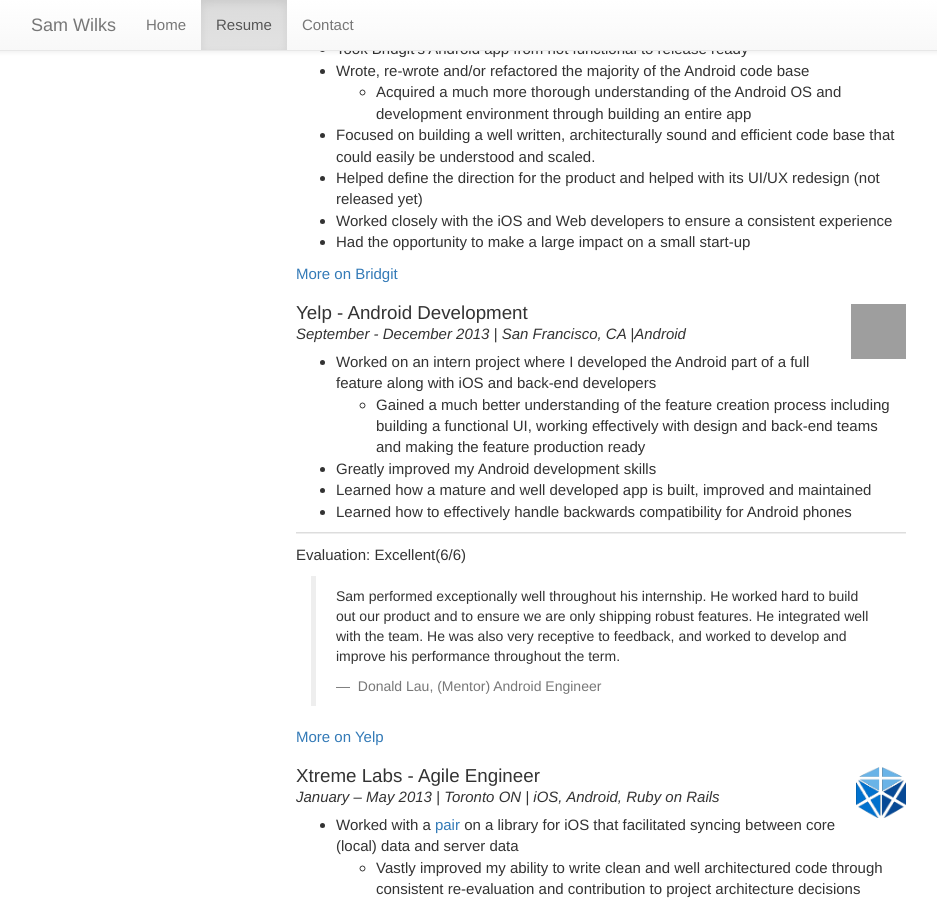
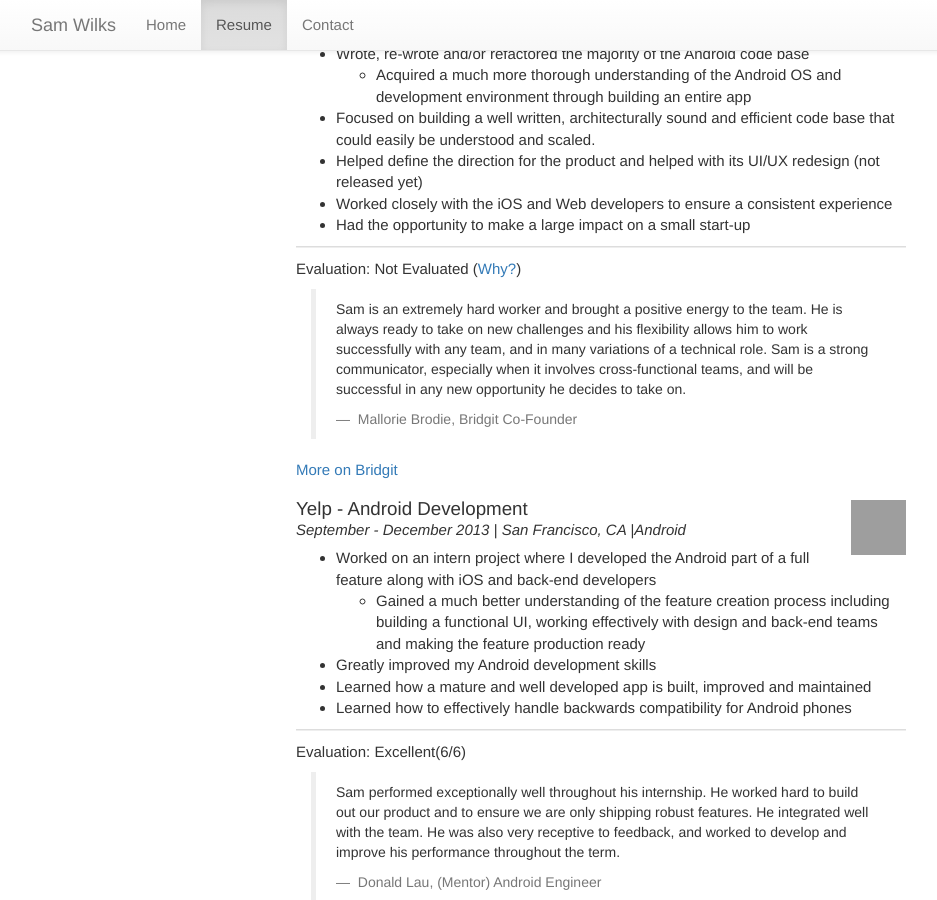
Before and after one commit to swilks/swilks.github.io, a Jekyll site: the page resume.html, which Jekyll copies as it is, in a window 1280 px wide and 900 px high, scrolled down 992 px. Shown: the whole window, without its empty margins (39-976 px from the left). Built offline with Jekyll 4.4.1, drawn with Linux system fonts in a browser that asks for light colours; nearby versions of some CDN libraries; grey boxes are pictures that could not be loaded.

Commit message:
added Bridgit reference

```diff
--- a/js/animations.js
+++ b/js/animations.js
@@ -3,8 +3,8 @@
 
 $(document).ready(
 	function() {
-		tabSync()
-		resizeTabs();
+		// tabSync()
+		// resizeTabs();
 
 		$('.logo_active').hover(
 			function() {
@@ -21,12 +21,9 @@
 				$(this).hide();
 				$(this).prev().show();
 			}
+
 		);
 
-		$(".dropdown-menu").children().click(function() {
-			url = $(this).find("a").attr('href');
-			tabSync(url);
-		});
 	}
 )
 
--- a/resume.html
+++ b/resume.html
@@ -1,3 +1,4 @@
+<!DOCTYPE html>
 <html lang="en">
 <head>
 	<meta charset="utf-8" />
@@ -24,6 +25,15 @@
 
 	<!-- JS -->
 	<script src="js/animations.js"></script>
+  <script src="js/helpers.js"></script>
+
+
+  <script>
+  $(document).ready(function(){
+      $('[data-toggle="tooltip"]').tooltip();
+   });
+  </script>
+
 
 	<!-- Analytics -->
 	<script>
@@ -34,8 +44,7 @@
 
   ga('create', 'UA-41145761-2', 'auto');
   ga('send', 'pageview');
-
-</script>
+  </script>
 
 </head>
 
@@ -125,7 +134,7 @@
         <div class="resume-item" id="2014">
           <a href="http://gobridgit.com/"><img class="pull-right" style="width:30px; height=50px" src="https://bridgit-app.herokuapp.com//assets/frame/logo-0d0a2536d71e4ff0b9c6b3b8749d8d67.png" /></a>
           <hgroup>
-            <h1> Bridgit - Android Developer <h1>
+            <h1> Bridgit - Android Developer </h1>
             <h2> January - May 2014 (Part Time) | Waterloo, ON |Android </h2>
           </hgroup>
           <ul>
@@ -139,6 +148,15 @@
             <li>Worked closely with the iOS and Web developers to ensure a consistent experience</li>
             <li>Had the opportunity to make a large impact on a small start-up</li>
           </ul>
+          <div class="evaluation">
+            <hr />
+            <p> Evaluation: Not Evaluated (<a href="#" data-toggle="tooltip" title="Bridgit wasn't a co-op placement, so they didn't need to give me a formal evaluation">Why?</a>)
+            <blockquote> <p>
+              Sam is an extremely hard worker and brought a positive energy to the team. He is always ready to take on new challenges and his flexibility allows him to work successfully with any team, and in many variations of a technical role. Sam is a strong communicator, especially when it involves cross-functional teams, and will be successful in any new opportunity he decides to take on.
+              </p>
+              <small> Mallorie Brodie, Bridgit Co-Founder </small>
+            </blockquote>
+          </div>
           <a href="#more-on-bridgit" data-toggle="collapse"> More on Bridgit </a>
           <div class="collapse" id="more-on-bridgit">
            <p> I started with an Android app that was largely unusable. Although many of the core features had been developed (primarily the main list view and networking) the majority of the app was not functional due to out-dated api calls, broken UI elements or crashes that hadn’t been fixed. I started by making the app’s main screen usable and refactoring to use fragments. I then worked iteratively to build new features, refactor old code and improve the UI and UX. I had to make sure the architecture was well implemented, the codebase remained clean and the app was consistent with the other platforms. Working independently, I had to hold myself to high standards. Given that the target users were largely not tech savvy I had to work hard to build the most intuitive UI I possibly could. By the end of my term the app was release ready</p>
```
